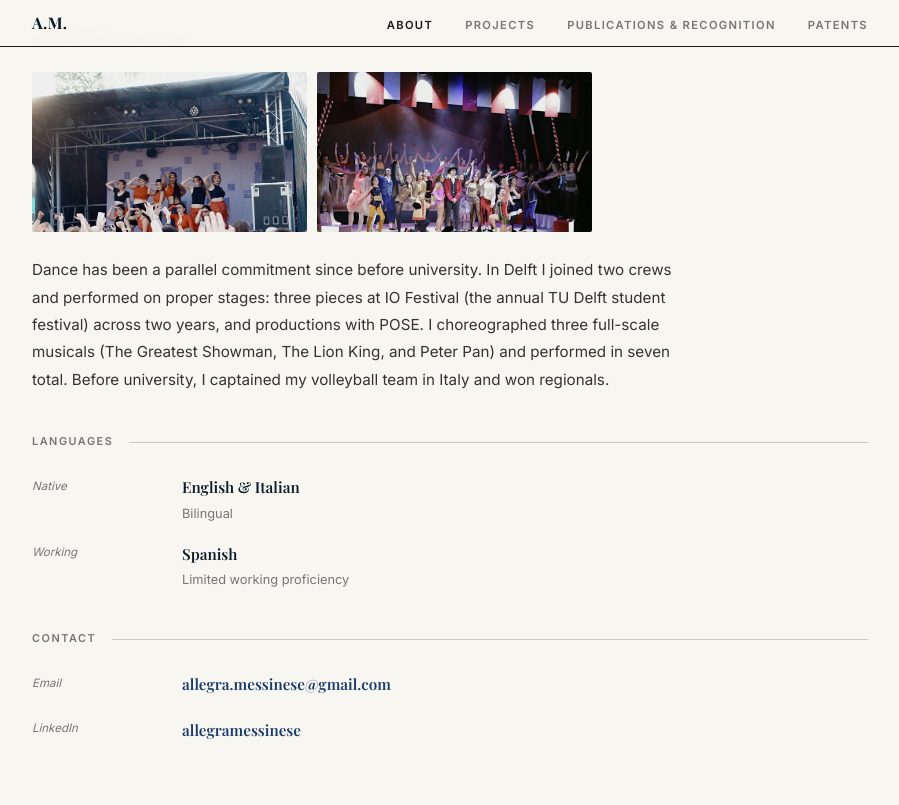
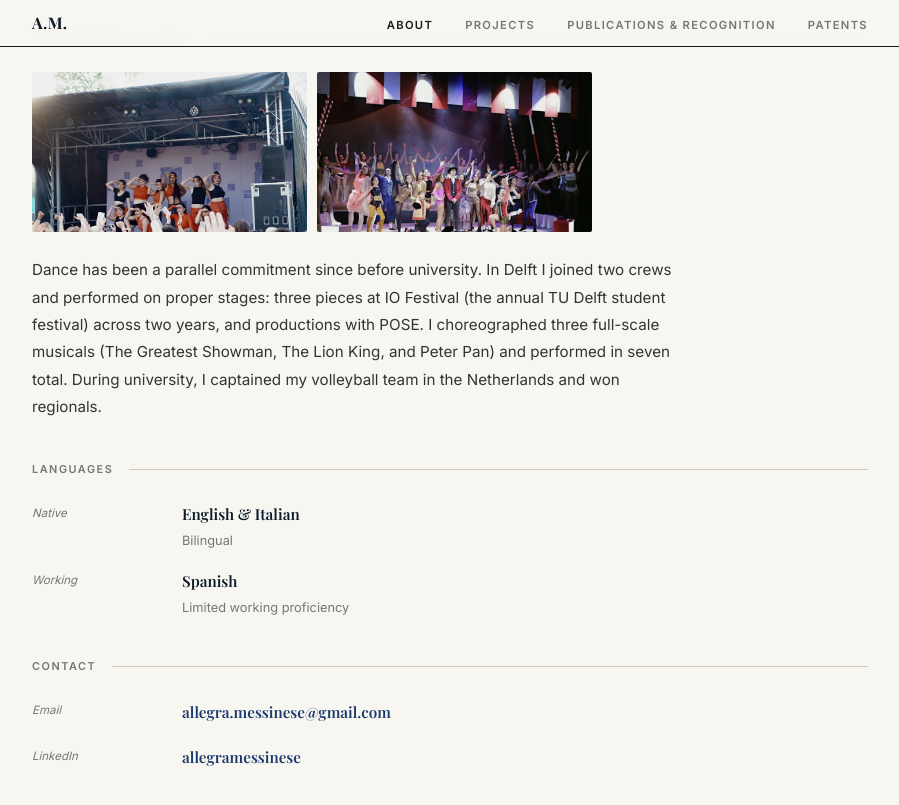
Before and after one commit to allimessinese/allimessinese.github.io, a Jekyll site: the page built from about.markdown, in a window 1280 px wide and 900 px high, scrolled down 1176 px. Shown: the top 805 px of the window, without its empty margins (190-1089 px from the left). Built offline with Jekyll 4.4.1, drawn with Linux system fonts in a browser that asks for light colours; some web fonts are replaced.

Commit message:
Update about.markdown

```diff
--- a/about.markdown
+++ b/about.markdown
@@ -83,7 +83,7 @@ My background spans wet lab research (synthetic biology, organoids, cardiac impl
 </div>
 
 <p style="font-size:0.95rem; line-height:1.8; color:#333; max-width:640px; margin-bottom:1.5rem;">
-Dance has been a parallel commitment since before university. In Delft I joined two crews and performed on proper stages: three pieces at IO Festival (the annual TU Delft student festival) across two years, and productions with POSE. I choreographed three full-scale musicals (The Greatest Showman, The Lion King, and Peter Pan) and performed in seven total. Before university, I captained my volleyball team in Italy and won regionals.
+Dance has been a parallel commitment since before university. In Delft I joined two crews and performed on proper stages: three pieces at IO Festival (the annual TU Delft student festival) across two years, and productions with POSE. I choreographed three full-scale musicals (The Greatest Showman, The Lion King, and Peter Pan) and performed in seven total. During university, I captained my volleyball team in the Netherlands and won regionals.
 </p>
 
 <div class="section-rule">
```
